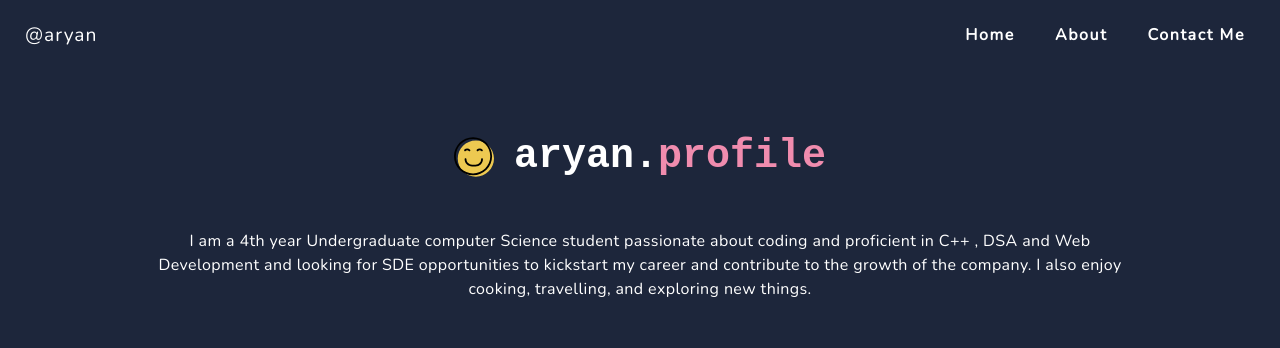
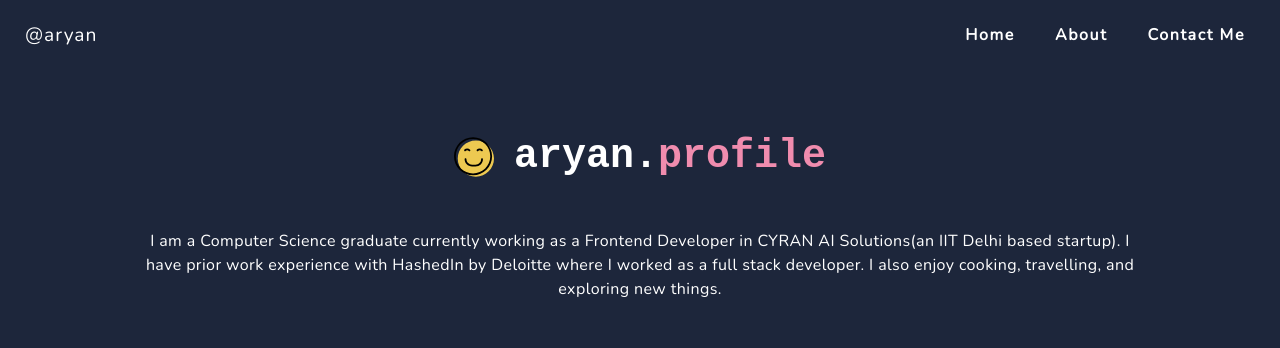
Before and after one commit to aryan-srivastavaa/PortfolioWebsite, a plain HTML site: page about.html in a window 1280 px wide. Shown: the top 348 px of the page. Drawn offline with nearby package versions, Linux system fonts and the light colour scheme.

Commit message:
Update About Me and added Work experience

```diff
--- a/about.html
+++ b/about.html
@@ -47,7 +47,7 @@
                     <h2>aryan.<span class="pink">profile</span></h2>
                 </div>
                 <p class="section-description">
-                    I am a 4th year Undergraduate computer Science student passionate about coding and proficient in C++ , DSA and Web Development and looking for SDE opportunities to kickstart my career and contribute to the growth of the company.
+                    I am a Computer Science graduate currently working as a Frontend Developer in CYRAN AI Solutions(an IIT Delhi based startup). I have prior work experience with HashedIn by Deloitte where I worked as a full stack developer.
                     I also enjoy cooking, travelling, and exploring new things.<br>
 
                 </p>
```
